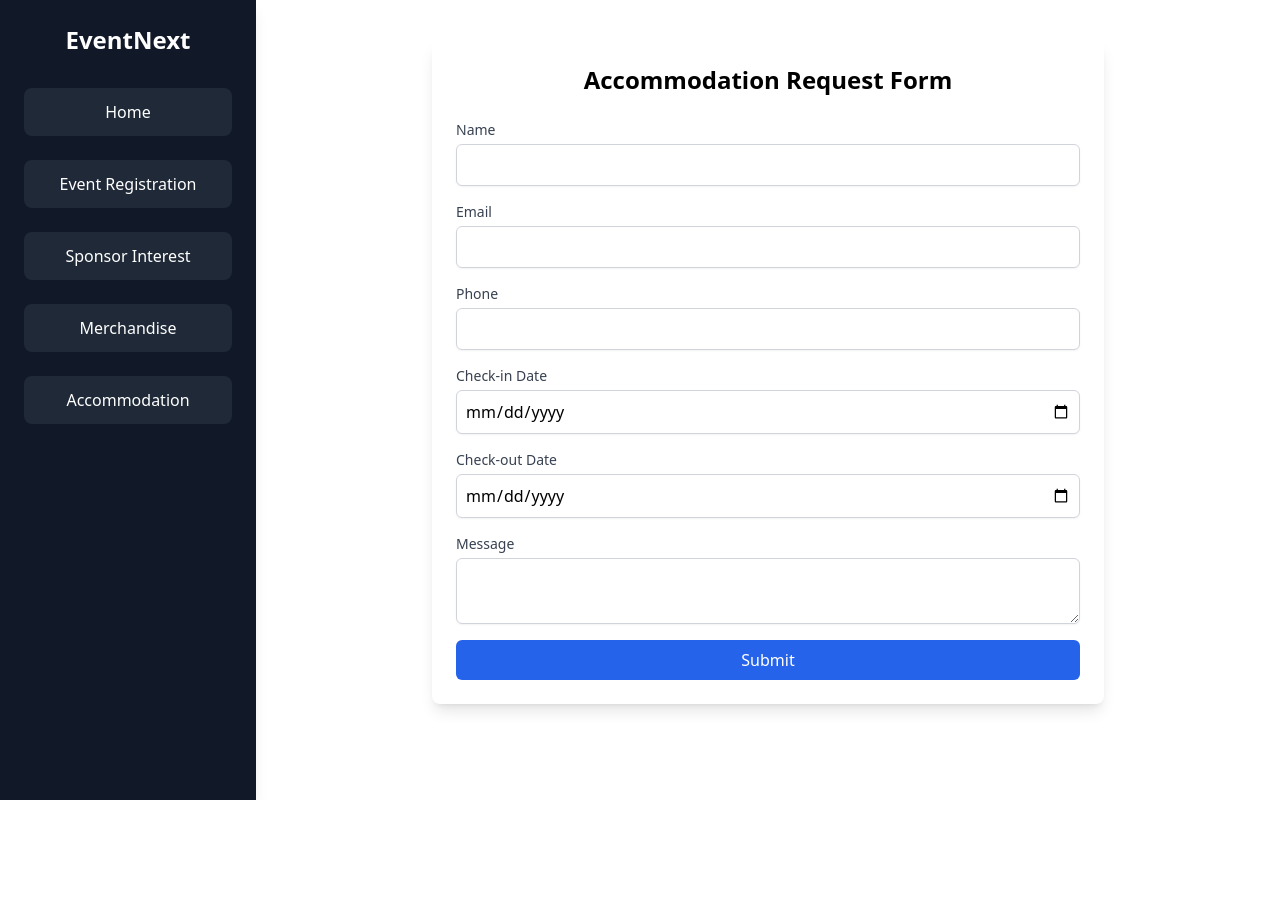
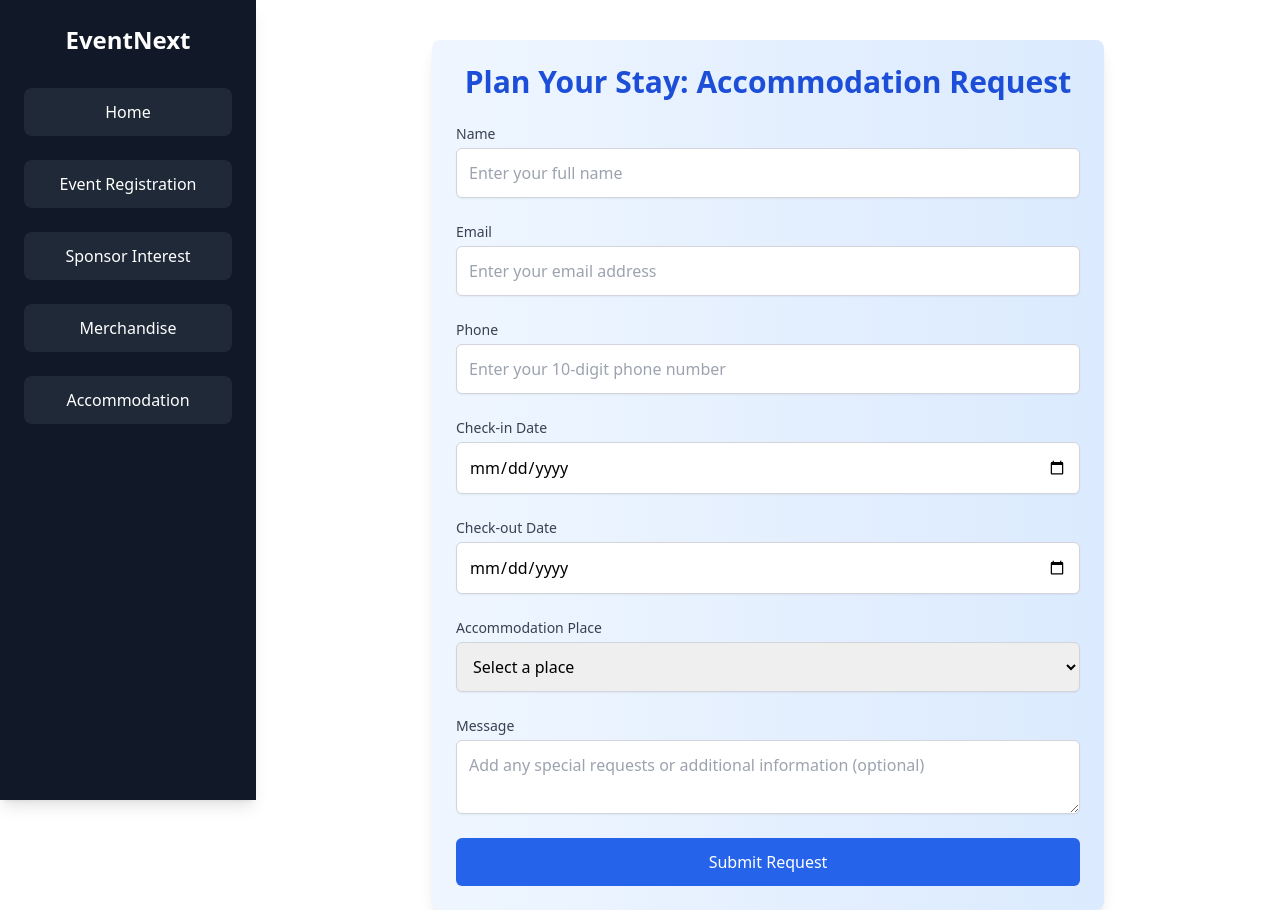
Before and after one commit to dunalpasindu/event-next, a React (Vite) app in the folder event-next/: page /accommodation in a window 1280 px wide. Before the commit the page ends 800 px from the top, so only its background shows below. Built offline with nearby package versions, Linux system fonts and the light colour scheme.

Commit message:
feat: updated accomation form styles and connected to mongo db

```diff
--- a/event-next/src/pages/Accommodation.jsx
+++ b/event-next/src/pages/Accommodation.jsx
@@ -8,6 +8,7 @@ function Accommodation() {
     checkIn: '',
     checkOut: '',
     message: '',
+    accommodationPlace: '',
   });
 
   const [submitted, setSubmitted] = useState(false);
@@ -54,6 +55,11 @@ function Accommodation() {
       newErrors.checkOut = 'Check-out date must be after check-in date';
     }
 
+    // Accommodation place validation
+    if (!formData.accommodationPlace) {
+      newErrors.accommodationPlace = 'Accommodation place is required';
+    }
+
     // Message validation
     if (formData.message && formData.message.length > 500) {
       newErrors.message = 'Message must not exceed 500 characters';
@@ -73,46 +79,49 @@ function Accommodation() {
   };
 
   return (
-    <div className="max-w-2xl mx-auto mt-10 p-6 bg-white rounded-lg shadow-lg">
-      <h1 className="text-2xl font-bold text-center mb-6">Accommodation Request Form</h1>
+    <div className="max-w-2xl mx-auto mt-10 p-6 bg-gradient-to-r from-blue-50 to-blue-100 rounded-lg shadow-lg">
+      <h1 className="text-3xl font-extrabold text-center mb-6 text-blue-700">Plan Your Stay: Accommodation Request</h1>
       {submitted ? (
         <div className="text-center text-green-600 font-bold">
           Submitted successfully!
         </div>
       ) : (
-        <form onSubmit={handleSubmit} className="space-y-4">
+        <form onSubmit={handleSubmit} className="space-y-6">
           <div>
             <label className="block text-sm font-medium text-gray-700">Name</label>
             <input
               type="text"
               name="name"
+              placeholder="Enter your full name"
               value={formData.name}
               onChange={handleChange}
-              className="mt-1 block w-full p-2 border border-gray-300 rounded-md shadow-sm focus:ring-blue-500 focus:border-blue-500"
+              className="mt-1 block w-full p-3 border border-gray-300 rounded-md shadow-sm focus:ring-blue-500 focus:border-blue-500"
             />
-            {errors.name && <p className="text-red-500 text-sm">{errors.name}</p>}
+            {errors.name && <p className="text-red-500 text-sm mt-1">{errors.name}</p>}
           </div>
           <div>
             <label className="block text-sm font-medium text-gray-700">Email</label>
             <input
               type="email"
               name="email"
+              placeholder="Enter your email address"
               value={formData.email}
               onChange={handleChange}
-              className="mt-1 block w-full p-2 border border-gray-300 rounded-md shadow-sm focus:ring-blue-500 focus:border-blue-500"
+              className="mt-1 block w-full p-3 border border-gray-300 rounded-md shadow-sm focus:ring-blue-500 focus:border-blue-500"
             />
-            {errors.email && <p className="text-red-500 text-sm">{errors.email}</p>}
+            {errors.email && <p className="text-red-500 text-sm mt-1">{errors.email}</p>}
           </div>
           <div>
             <label className="block text-sm font-medium text-gray-700">Phone</label>
             <input
               type="text"
               name="phone"
+              placeholder="Enter your 10-digit phone number"
               value={formData.phone}
               onChange={handleChange}
-              className="mt-1 block w-full p-2 border border-gray-300 rounded-md shadow-sm focus:ring-blue-500 focus:border-blue-500"
+              className="mt-1 block w-full p-3 border border-gray-300 rounded-md shadow-sm focus:ring-blue-500 focus:border-blue-500"
             />
-            {errors.phone && <p className="text-red-500 text-sm">{errors.phone}</p>}
+            {errors.phone && <p className="text-red-500 text-sm mt-1">{errors.phone}</p>}
           </div>
           <div>
             <label className="block text-sm font-medium text-gray-700">Check-in Date</label>
@@ -121,9 +130,9 @@ function Accommodation() {
               name="checkIn"
               value={formData.checkIn}
               onChange={handleChange}
-              className="mt-1 block w-full p-2 border border-gray-300 rounded-md shadow-sm focus:ring-blue-500 focus:border-blue-500"
+              className="mt-1 block w-full p-3 border border-gray-300 rounded-md shadow-sm focus:ring-blue-500 focus:border-blue-500"
             />
-            {errors.checkIn && <p className="text-red-500 text-sm">{errors.checkIn}</p>}
+            {errors.checkIn && <p className="text-red-500 text-sm mt-1">{errors.checkIn}</p>}
           </div>
           <div>
             <label className="block text-sm font-medium text-gray-700">Check-out Date</label>
@@ -132,25 +141,42 @@ function Accommodation() {
               name="checkOut"
               value={formData.checkOut}
               onChange={handleChange}
-              className="mt-1 block w-full p-2 border border-gray-300 rounded-md shadow-sm focus:ring-blue-500 focus:border-blue-500"
+              className="mt-1 block w-full p-3 border border-gray-300 rounded-md shadow-sm focus:ring-blue-500 focus:border-blue-500"
             />
-            {errors.checkOut && <p className="text-red-500 text-sm">{errors.checkOut}</p>}
+            {errors.checkOut && <p className="text-red-500 text-sm mt-1">{errors.checkOut}</p>}
+          </div>
+          <div>
+            <label className="block text-sm font-medium text-gray-700">Accommodation Place</label>
+            <select
+              name="accommodationPlace"
+              value={formData.accommodationPlace || ''}
+              onChange={handleChange}
+              className="mt-1 block w-full p-3 border border-gray-300 rounded-md shadow-sm focus:ring-blue-500 focus:border-blue-500"
+            >
+              <option value="" disabled>Select a place</option>
+              <option value="Hotel A">Hotel A</option>
+              <option value="Hotel B">Hotel B</option>
+              <option value="Resort C">Resort C</option>
+              <option value="Guest House D">Guest House D</option>
+            </select>
+            {errors.accommodationPlace && <p className="text-red-500 text-sm mt-1">{errors.accommodationPlace}</p>}
           </div>
           <div>
             <label className="block text-sm font-medium text-gray-700">Message</label>
             <textarea
               name="message"
+              placeholder="Add any special requests or additional information (optional)"
               value={formData.message}
               onChange={handleChange}
-              className="mt-1 block w-full p-2 border border-gray-300 rounded-md shadow-sm focus:ring-blue-500 focus:border-blue-500"
+              className="mt-1 block w-full p-3 border border-gray-300 rounded-md shadow-sm focus:ring-blue-500 focus:border-blue-500"
             />
-            {errors.message && <p className="text-red-500 text-sm">{errors.message}</p>}
+            {errors.message && <p className="text-red-500 text-sm mt-1">{errors.message}</p>}
           </div>
           <button
             type="submit"
-            className="w-full bg-blue-600 text-white py-2 px-4 rounded-md hover:bg-blue-700 transition"
+            className="w-full bg-blue-600 text-white py-3 px-4 rounded-md hover:bg-blue-700 transition"
           >
-            Submit
+            Submit Request
           </button>
         </form>
       )}
```
Also changed, not shown: 2 other files (tests, documents, lock files or other folders).
